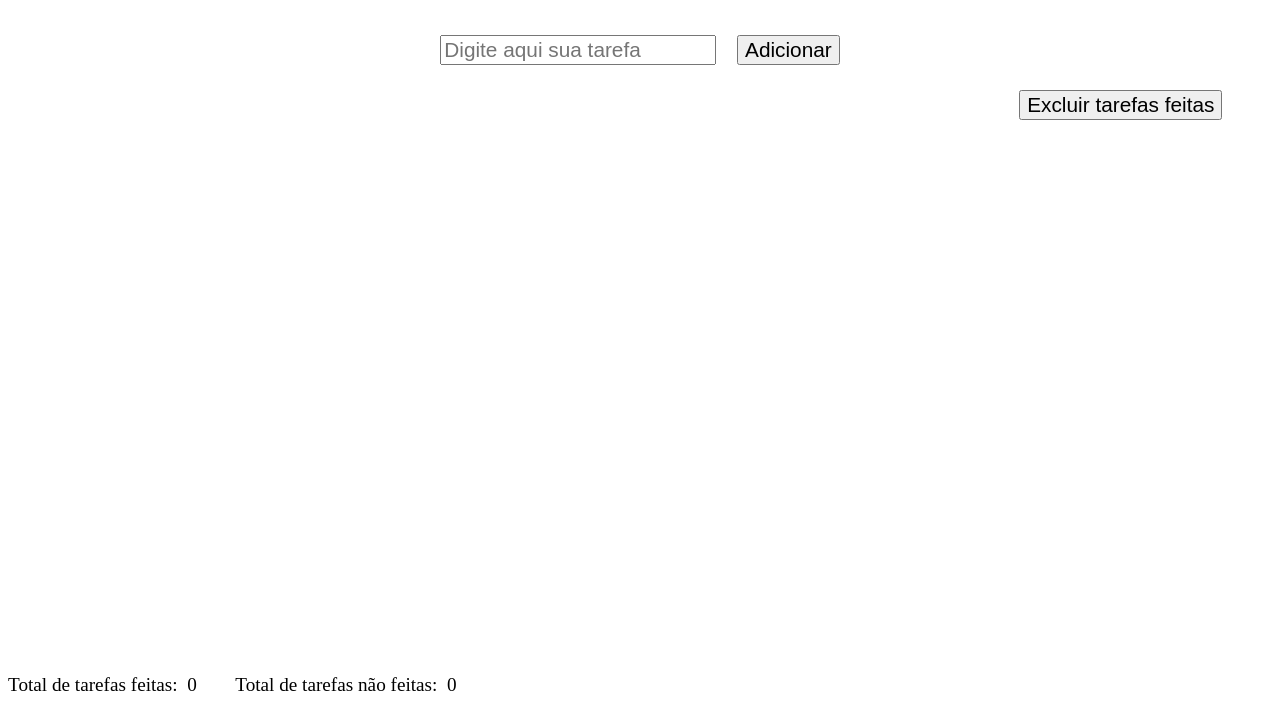
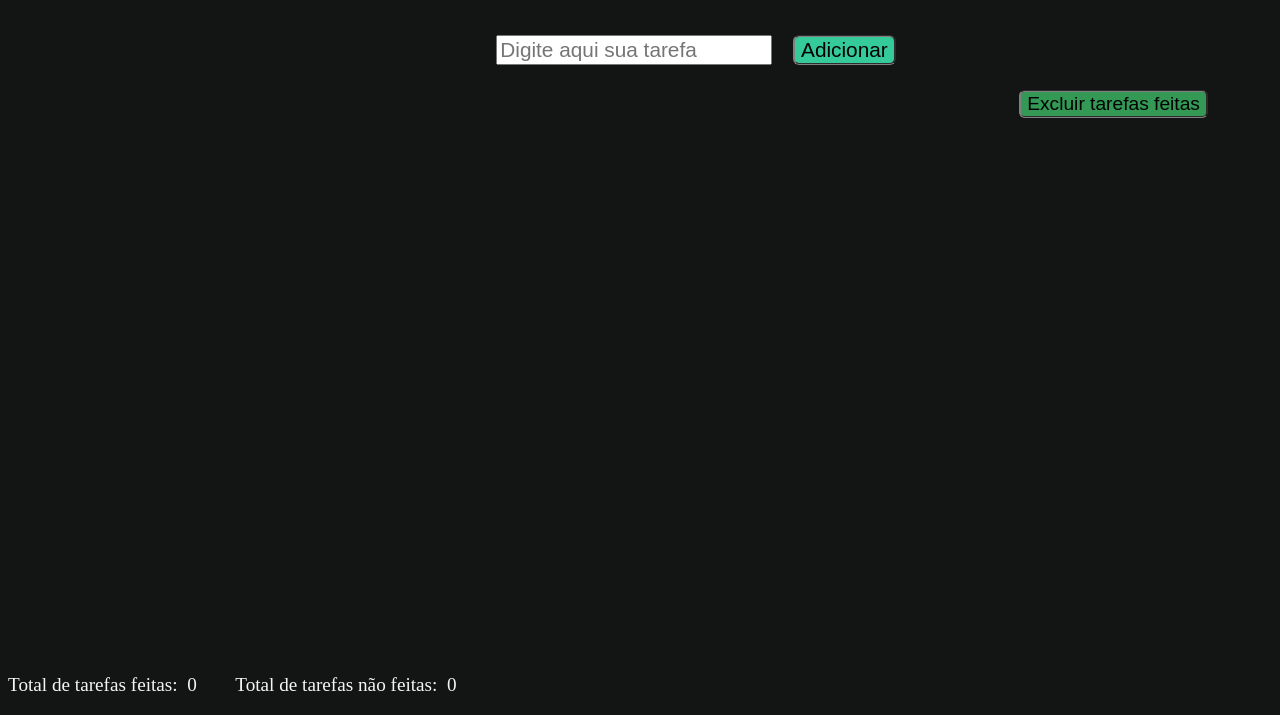
Before and after one commit to diego-rapoport/javascript-basics, a plain HTML site: page tarefas/index.html in a window 1280 px wide. Shown: the part 85-800 px from the top of the page. Drawn offline with Linux system fonts and the light colour scheme.

Commit message:
Estiliza fundo e botões

```diff
--- a/tarefas/css/style.css
+++ b/tarefas/css/style.css
@@ -1,16 +1,22 @@
 
 body {
   align-items: center;
+  background-color: #121513;
 }
 
 h1 {
   margin-left:50%;
   margin-right:50%;
   font-size: 2.4em;
+  color: #deffde;
 }
 
 button {
   font-size: 1.3em;
+  border-radius: 0.3em;
+  border-spacing: 2em;
+  border-block-style: groove;
+  border-color: gray;
 }
 
 footer {
@@ -22,11 +28,16 @@ footer {
   align-content: space-between;
 }
 
+p {
+  color: whitesmoke;
+}
+
 .tarefas-topo {
   display:flex;
   justify-content:center;
   align-items: center;
   height: 5em;
+  padding-left: 7em;
 }
 
 .divTarefa {
@@ -64,6 +75,20 @@ footer {
   margin-right: 1em
 }
 
-#deletarTarefas {
+#deletarFeitas {
   font-size: 1.2em;
+  background-color: #339955;
 }
+
+#deletarFeitas:hover {
+  font-size: 1.2em;
+  background-color: #99ff99;
+}
+
+#adicionarBotao {
+  background-color: #35ca99;
+}
+
+#adicionarBotao:hover {
+  background-color: #99ff99;
+}
```
